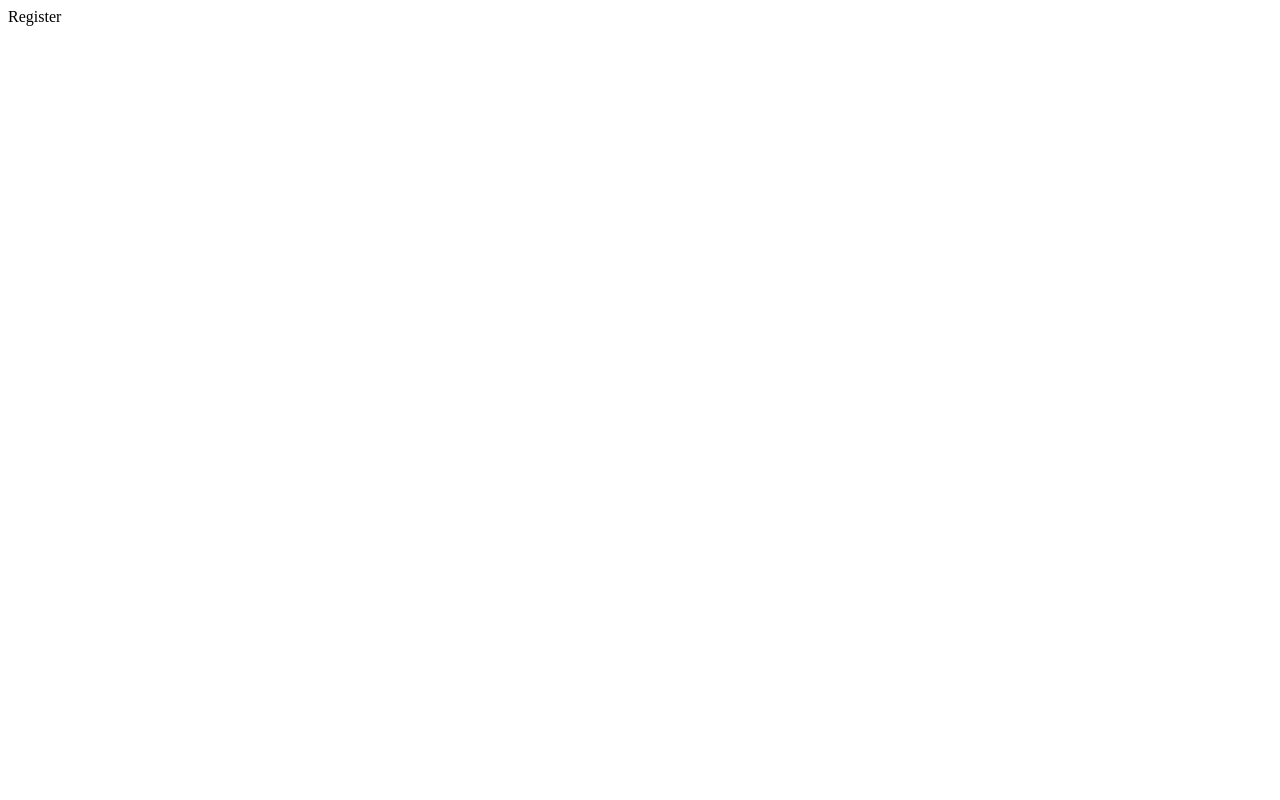
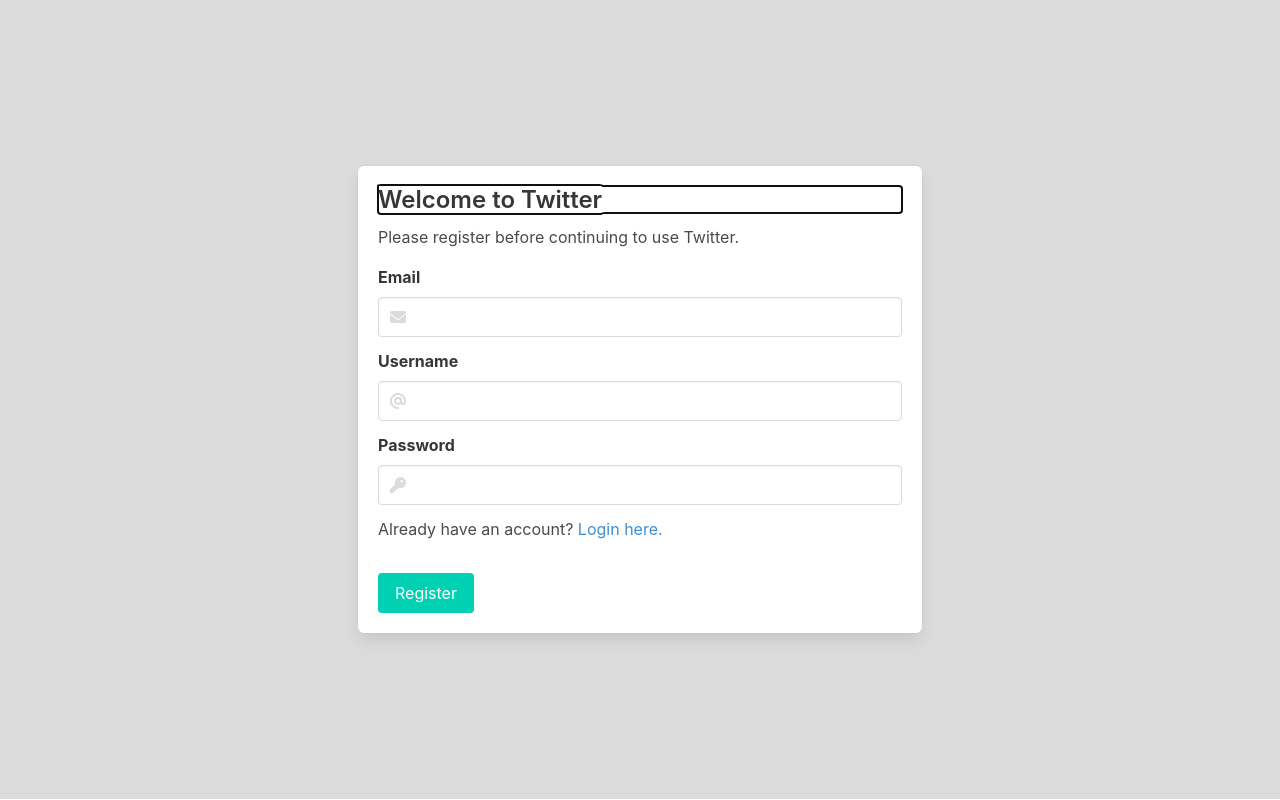
Before and after one commit to BunColak/twitter-frontend, a Svelte app: page /register in a window 1280 px wide. Built offline with nearby package versions, Linux system fonts and the light colour scheme.

Commit message:
register design

```diff
--- a/index.html
+++ b/index.html
@@ -1,10 +1,21 @@
 <!DOCTYPE html>
 <html lang="en">
 <head>
-    <meta charset="UTF-8" />
-    <link rel="icon" href="/favicon.ico" />
-    <meta name="viewport" content="width=device-width, initial-scale=1.0" />
+    <meta charset="UTF-8"/>
+    <link rel="icon" href="/favicon.ico"/>
+    <meta name="viewport" content="width=device-width, initial-scale=1.0"/>
     <title>Svelte + Vite App</title>
+    <style>
+        html, body, #app {
+            min-height: 100vh;
+            margin: 0;
+        }
+
+        body {
+            margin-top: 0.7rem !important;
+        }
+    </style>
+    <script src="https://kit.fontawesome.com/d9e89c14a5.js" crossorigin="anonymous"></script>
 </head>
 <body>
 <div id="app"></div>
--- a/package.json
+++ b/package.json
@@ -14,6 +14,8 @@
     "vite": "^2.5.2"
   },
   "dependencies": {
-    "svelte-navigator": "^3.1.5"
+    "bulma": "^0.9.3",
+    "svelte-navigator": "^3.1.5",
+    "yup": "^0.32.9"
   }
 }
--- a/src/App.svelte
+++ b/src/App.svelte
@@ -1,5 +1,15 @@
 <script>
+    import 'bulma/css/bulma.min.css'
     import AppRouter from "./router/AppRouter.svelte";
 </script>
 
-<AppRouter />
+<div class="has-background-grey-lighter full-height">
+<AppRouter/>
+</div>
+
+
+<style>
+    .full-height {
+        min-height: 100vh;
+    }
+</style>
--- a/src/pages/Register.svelte
+++ b/src/pages/Register.svelte
@@ -1 +1,92 @@
-<div>Register</div>
+<script>
+    import * as yup from 'yup'
+    import {Link} from "svelte-navigator";
+
+    let email = ""
+    let username = ""
+    let password = ""
+    let errors = null
+
+    $: if (email || username || password) errors = null
+
+    const registerSchema = yup.object().shape({
+        email: yup.string().email().required(),
+        username: yup.string().required(),
+        password: yup.string().required()
+    })
+
+    const submitForm = async () => {
+        registerSchema.validate({username, password, email}, {abortEarly: false}).then(() => {
+            console.log('pass')
+        }).catch((e) => {
+            errors = e.inner.map(_e => _e.path)
+        })
+    }
+
+</script>
+
+<div class="container full-height">
+    <div class="columns is-vcentered full-height">
+        <div class="column is-6 is-offset-3">
+            <div class="box">
+                <div class="content">
+                    <h1 class="is-size-4">Welcome to Twitter</h1>
+                    <p>Please register before continuing to use Twitter.</p>
+                    <form on:submit|preventDefault={submitForm}>
+                        <div class="field">
+                            <label class="label">Email</label>
+                            <div class="control has-icons-left">
+                                <span class="icon is-small">
+                                    <i class="fas fa-envelope"></i>
+                                </span>
+                                <input bind:value={email} class:is-danger={errors?.includes('email')} type="email"
+                                       class="input" name="email"/>
+                                {#if errors?.includes("email")}
+                                    <span class="help is-danger">Email is required.</span>
+                                {/if}
+                            </div>
+                        </div>
+                        <div class="field">
+                            <label class="label">Username</label>
+                            <div class="control has-icons-left">
+                                <span class="icon is-small">
+                                    <i class="fas fa-at"></i>
+                                </span>
+                                <input bind:value={username} class:is-danger={errors?.includes('username')}
+                                       class="input" name="username"/>
+                                {#if errors?.includes("username")}
+                                    <span class="help is-danger">Username is required.</span>
+                                {/if}
+                            </div>
+                        </div>
+                        <div class="field">
+                            <label class="label">Password</label>
+                            <div class="control has-icons-left">
+                                <span class="icon is-small">
+                                    <i class="fas fa-key"></i>
+                                </span>
+                                <input bind:value={password} type="password" class="input" name="password"
+                                       class:is-danger={errors?.includes('password')}/>
+                                {#if errors?.includes("password")}
+                                    <span class="help is-danger">Email is required.</span>
+                                {/if}
+                            </div>
+                        </div>
+                        <div class="content">
+                            <p>Already have an account?
+                                <Link class="has-text-info" to="/login">Login here.</Link>
+                            </p>
+                        </div>
+                        <button type="submit" class="button is-primary mt-2">Register</button>
+                    </form>
+                </div>
+            </div>
+        </div>
+    </div>
+</div>
+
+<style>
+    .full-height {
+        min-height: 100vh;
+    }
+</style>
```
Also changed, not shown: 1 other file (tests, documents, lock files or other folders). Lines whose indentation alone changed are shown as unchanged.
